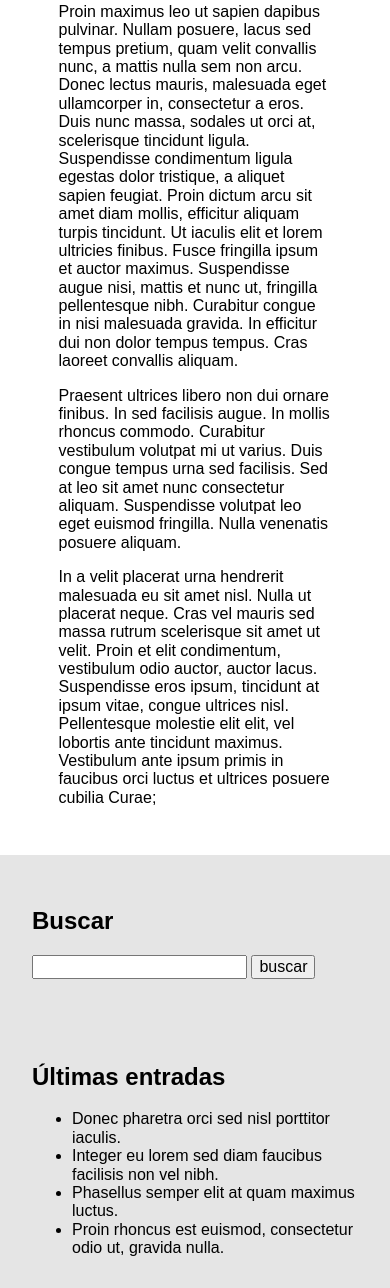
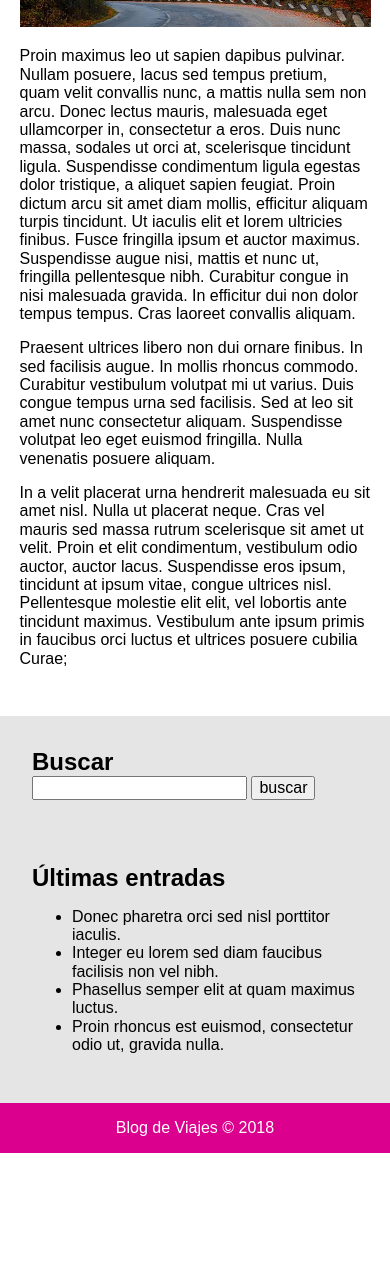
Before and after one commit to jcarlosj/CSSGrid-Flexbox-5-Holy-Grail-Layout-U-JPdTV, a plain HTML site: page index.html in a window 390 px wide. Shown: the part 609-1897 px from the top of the page. After the commit the page ends 1762 px from the top, so only its background shows below. Drawn offline with nearby package versions, Linux system fonts and the light colour scheme.

Commit message:
$ Style (Mobile/Desktop): Main Content and Right and Left Sidebar

```diff
--- a/css/styles.css
+++ b/css/styles.css
@@ -49,13 +49,16 @@ img {
 }
 
 /* Main Container */
+.container {
+    display: flex;
+    flex-direction: column;
+}
 .sidebar {
     background-color: #E5E5E5;
     padding: 2rem;
 }
-.container {
-    display: flex;
-    flex-direction: column;
+.sidebar h2 {
+    margin: 0;
 }
 .sidebar-left {
     order: 3;
@@ -80,12 +83,12 @@ img {
 
 .main-content {
     margin: 0 auto;
-    max-width: 70%;
+    max-width: 90%;
     padding-bottom: 2rem;
 }
 @media screen and ( min-width: 768px ) {
     .main-content {
-        max-width: 50%;
+        max-width: 40%;
     }
 }
 /* Site Footer */
```
